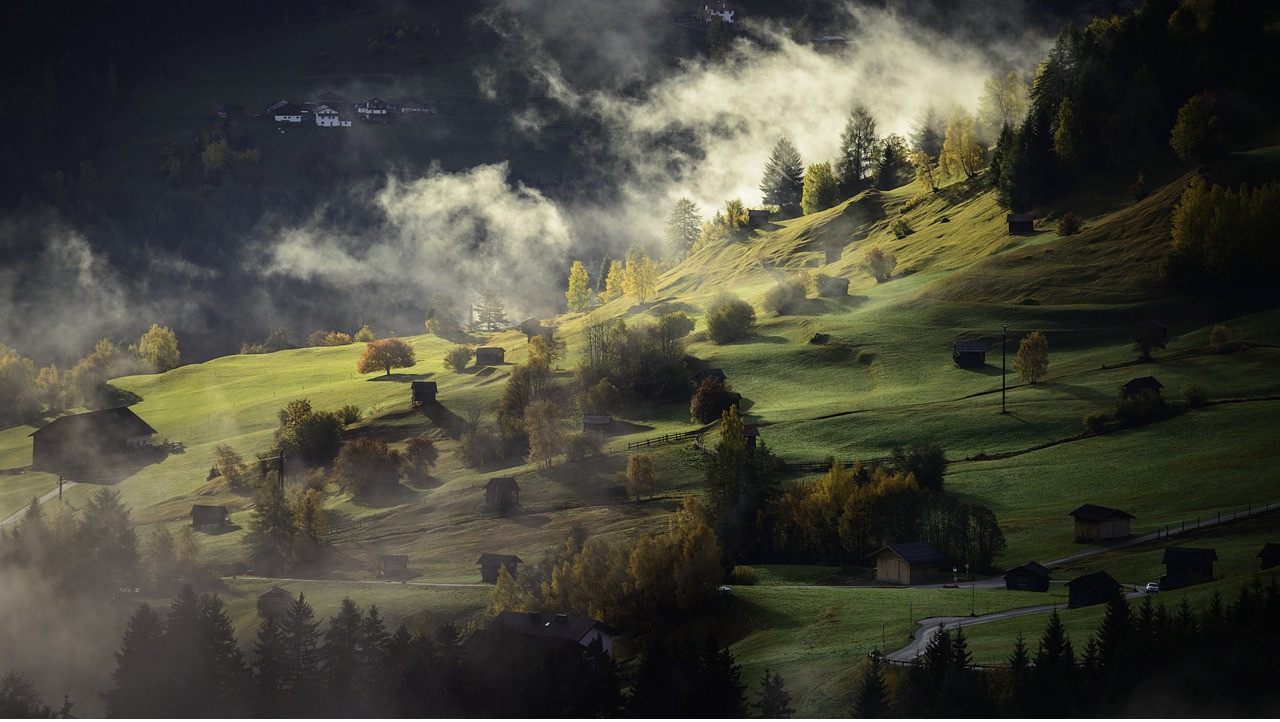
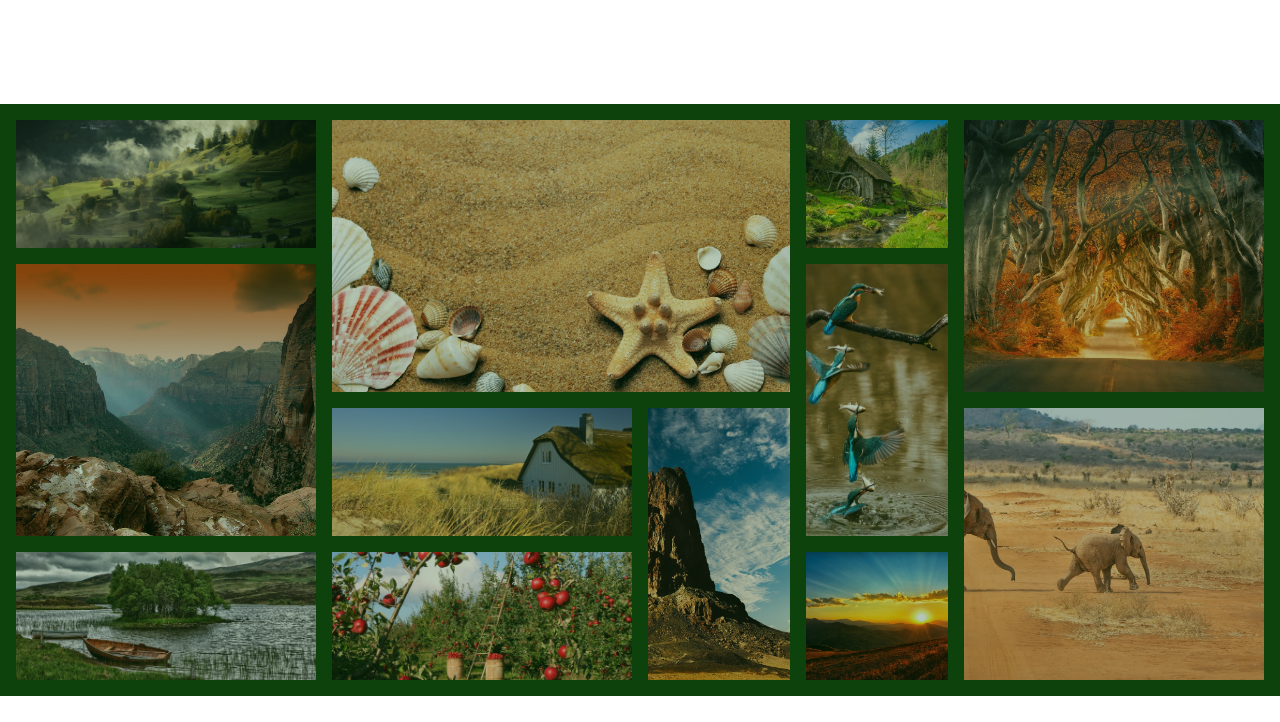
Before and after one commit to TaiwoOluwaseyi/Grid-Gallery, a plain HTML site: page index.html in a window 1280 px wide. Shown: the top 722 px of the page. Drawn offline with Linux system fonts and the light colour scheme.

Commit message:
another commit

```diff
--- a/style.css
+++ b/style.css
@@ -7,6 +7,87 @@
 .container {
    width: 100%;
    height: 100vh;
+   display: flex;
+   align-items: center;
 }
 
-.
+.gallery {
+    display: grid;
+    grid-template-columns: repeat(8, minmax(10px, 1fr));
+    grid-template-rows: repeat(4, 10vw);
+    grid-gap: 16px;
+    background-color: #0d420d;
+    padding: 16px;
+}
+
+.img {
+    width: 100%;
+    height: 100%;
+    object-fit: cover;
+    opacity: 0.7;
+    transition: opacity 0.5s;
+}
+
+.img:hover {
+    opacity: 1;
+}
+
+.img-1 {
+    grid-column: 1 / 3;
+    grid-row: 1 / 2;
+}
+
+.img-2 {
+    grid-column: 3 / 6;
+    grid-row: 1 / 3;
+}
+
+.img-3 {
+    grid-column: 6 / 7;
+    grid-row: 1 / 2;
+}
+
+.img-4 {
+    grid-column: 7 / 9;
+    grid-row: 1 / 3;
+}
+
+.img-5 {
+    grid-column: 1 / 3;
+    grid-row: 2 / 4;
+}
+
+.img-6 {
+    grid-column: 3 / 5;
+    grid-row: 3 / 4;
+}
+
+.img-7 {
+    grid-column: 6 / 7;
+    grid-row: 2 / 4;
+}
+
+.img-8 {
+    grid-column: 5 / 6;
+    grid-row: 3 / 5;
+}
+
+.img-9 {
+    grid-column: 1 / 3;
+    grid-row: 4 / 5;
+}
+
+.img-10 {
+    grid-column: 3 / 5;
+    grid-row: 4 / 5;
+}
+
+.img-11 {
+    grid-column: 6 / 7;
+    grid-row: 4 / 5;
+}
+
+.img-12 {
+    grid-column: 7 / 9;
+    grid-row: 3 / 5;
+}
```
